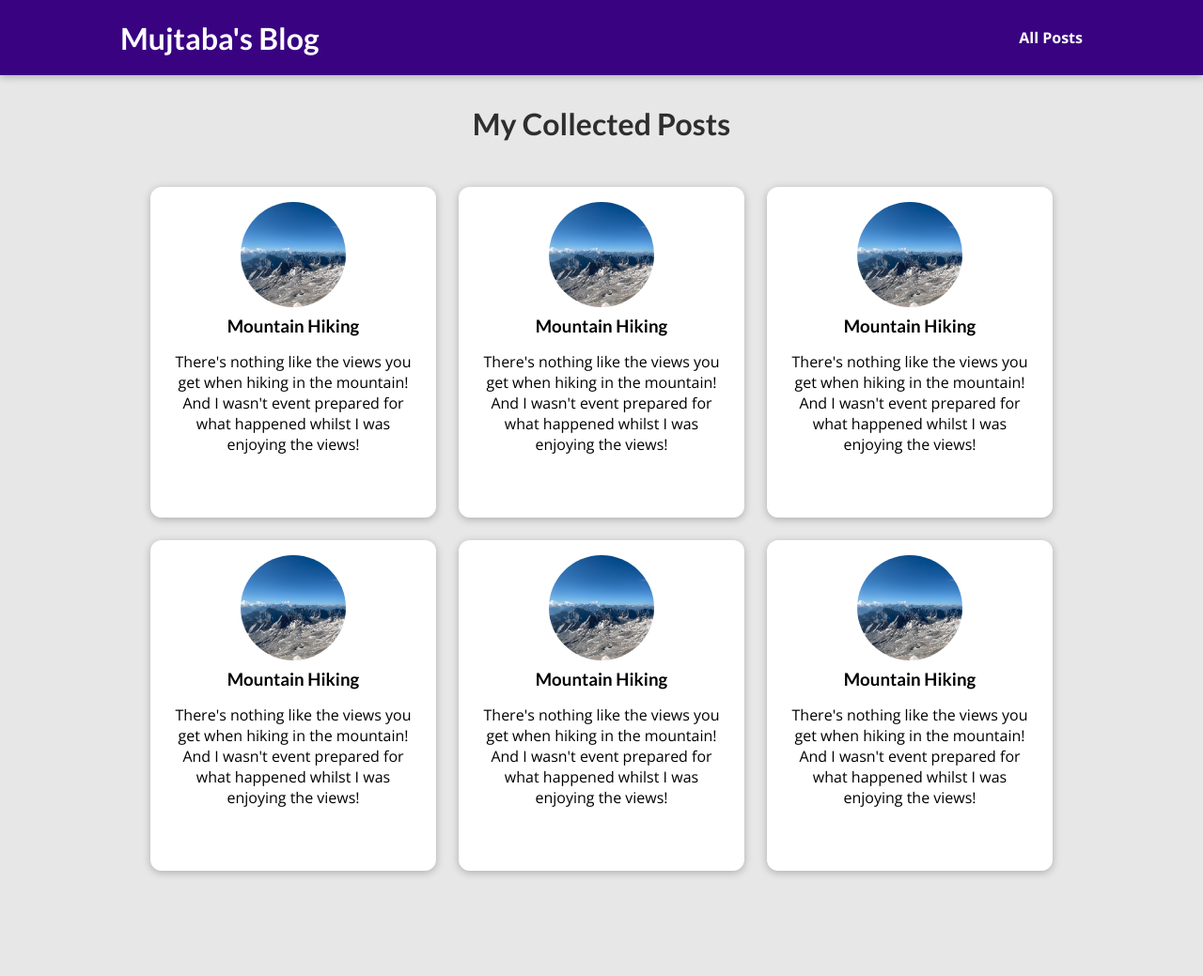
After one commit to ahmadysayed/MySite, a Django app: page /posts in a window 1280 px wide. The commit adds this page. Shown: the whole page at 94% size. Run offline with Django 4.2, Linux system fonts and the light colour scheme.

Commit message:
Adding the All Posts Page & Style

```diff
--- /dev/null
+++ b/blog/static/blog/all-posts.css
@@ -0,0 +1,43 @@
+body {
+  background-color: #e7e7e7;
+}
+
+#main-navigation {
+  background-color: #390281;
+  box-shadow: 0 2px 8px rgba(0, 0, 0, 0.25);
+}
+
+#all-posts {
+  margin: 7rem auto;
+  width: 90%;
+  max-width: 60rem;
+}
+
+#all-posts h2 {
+  text-align: center;
+  font-size: 2rem;
+  color: #2e2e2e;
+  margin: 3rem 0;
+}
+
+ul {
+  list-style: none;
+  margin: 0;
+  padding: 0;
+  display: grid;
+  grid-template-columns: repeat(auto-fill, minmax(17rem, 1fr));
+  gap: 1.5rem;
+}
+
+.post img {
+  width: 7rem;
+  height: 7rem;
+}
+
+.post a {
+  height: 22rem;
+  transform-origin: center;
+  box-shadow: 0 2px 8px rgba(0, 0, 0, 0.25);
+  border-radius: 12px;
+  background-color: white;
+}
--- /dev/null
+++ b/blog/static/blog/post.css
@@ -0,0 +1,43 @@
+.post {
+  display: flex;
+  flex-direction: column;
+  align-items: center;
+  text-align: center;
+}
+
+.post a {
+  text-decoration: none;
+  color: black;
+  transition: all 0.2s ease;
+  padding: 1rem;
+}
+
+.post a:hover,
+.post a:active {
+  transform: scale(1.1);
+  background-color: #390281;
+  color: white;
+}
+
+.post img {
+  width: 5rem;
+  height: 5rem;
+  object-fit: cover;
+  border-radius: 50%;
+}
+
+.post h3 {
+  margin: 0.25rem 0;
+}
+
+.post time {
+  color: #666666;
+  margin: 0.25rem;
+  font-style: italic;
+  font-size: 0.85rem;
+}
+
+.post:hover time,
+.post:active time {
+  color: white;
+}
--- /dev/null
+++ b/blog/templates/blog/all-posts.html
@@ -0,0 +1,29 @@
+{% extends 'base.html' %}
+
+{% load static %}
+
+{% block title %}
+All Posts
+{% endblock  %}
+
+{% block css_files %}
+<link rel="stylesheet" href="{% static "blog/post.css" %}" />
+<link rel="stylesheet" href="{% static 'blog/all-posts.css' %}">
+{% endblock  %}
+
+
+{% block content %}
+<section id="all-posts">
+   <h2>My Collected Posts</h2>
+
+    <ul>
+        {% include  "blog/includes/post.html" %}
+        {% include  "blog/includes/post.html" %}
+        {% include  "blog/includes/post.html" %}
+        {% include  "blog/includes/post.html" %}
+        {% include  "blog/includes/post.html" %}
+        {% include  "blog/includes/post.html" %}
+    </ul>
+
+</section>
+{% endblock  %}
--- /dev/null
+++ b/blog/templates/blog/includes/post.html
@@ -0,0 +1,13 @@
+{% load static %}
+
+<li>
+    <article class="post">
+    <a href="">
+        <img src="{% static "blog/images/mountains.jpg" %}" alt="Mountain Hiking" />
+        <div id="post__content">
+            <h3>Mountain Hiking</h3>
+            <p>There's nothing like the views you get when hiking in the mountain! And I wasn't event prepared for what happened whilst I was enjoying the views!</p>
+        </div>
+    </a>
+    </article>
+</li>
--- a/blog/urls.py
+++ b/blog/urls.py
@@ -4,6 +4,6 @@ from . import views
 
 urlpatterns = [
     path("", views.starting_page, name="starting-page"),
-    path("post", views.posts, name="posts-page"),
+    path("posts", views.posts, name="posts-page"),
     path("posts/<slug:slug>", views.post_detail, name="post-detail-page") #/posts/my-first-post
 ]
--- a/blog/views.py
+++ b/blog/views.py
@@ -7,7 +7,7 @@ def starting_page(request):
 
 
 def posts(request):
-    pass
+    return render(request, "blog/all-posts.html")
 
 
 def post_detail(request):
--- a/my_site/settings.py
+++ b/my_site/settings.py
@@ -121,7 +121,7 @@ USE_TZ = True
 STATIC_URL = 'static/'
 
 STATIC_DIRS = [
-    BASE_DIR / "static"
+    BASE_DIR / "static/"
 ]
 
 # Default primary key field type
--- a/static/app.css
+++ b/static/app.css
@@ -18,3 +18,31 @@ h3 {
   font-family: 'Lato', sans-serif;
   font-weight: bold;
 }
+
+#main-navigation {
+  width: 100%;
+  height: 5rem;
+  display: flex;
+  justify-content: space-between;
+  align-items: center;
+  padding: 0 10%;
+  position: absolute;
+  top: 0;
+  left: 0;
+}
+
+#main-navigation a {
+  text-decoration: none;
+  color: white;
+  font-weight: bold;
+}
+
+#main-navigation a:hover,
+#main-navigation a:active {
+  color: #cf79f1;
+}
+
+#main-navigation h1 a:hover,
+#main-navigation h1 a:active {
+  color: white;
+}
--- a/templates/base.html
+++ b/templates/base.html
@@ -5,10 +5,17 @@
     <meta charset="UTF-8">
     <meta name="viewport" content="width=device-width, initial-scale=1.0">
     <title>{% block title %}{% endblock  %}</title>
-    <link rel="stylesheet" href="{% static "app.css" %}" />
+    <link rel="stylesheet" href="{% static "app.css" %}">
     {% block css_files %}{% endblock  %}
 </head>
 <body>
+
+    <header id="main-navigation">
+        <h1><a href="">Mujtaba's Blog</a></h1>
+        <nav>
+            <a href="">All Posts</a>
+        </nav>
+    </header>
 
     {% block content %}{% endblock  %}
 
```
Also changed, not shown: blog/static/blog/index.css (+0 -74 lines), blog/templates/blog/index.html (+3 -17 lines).
